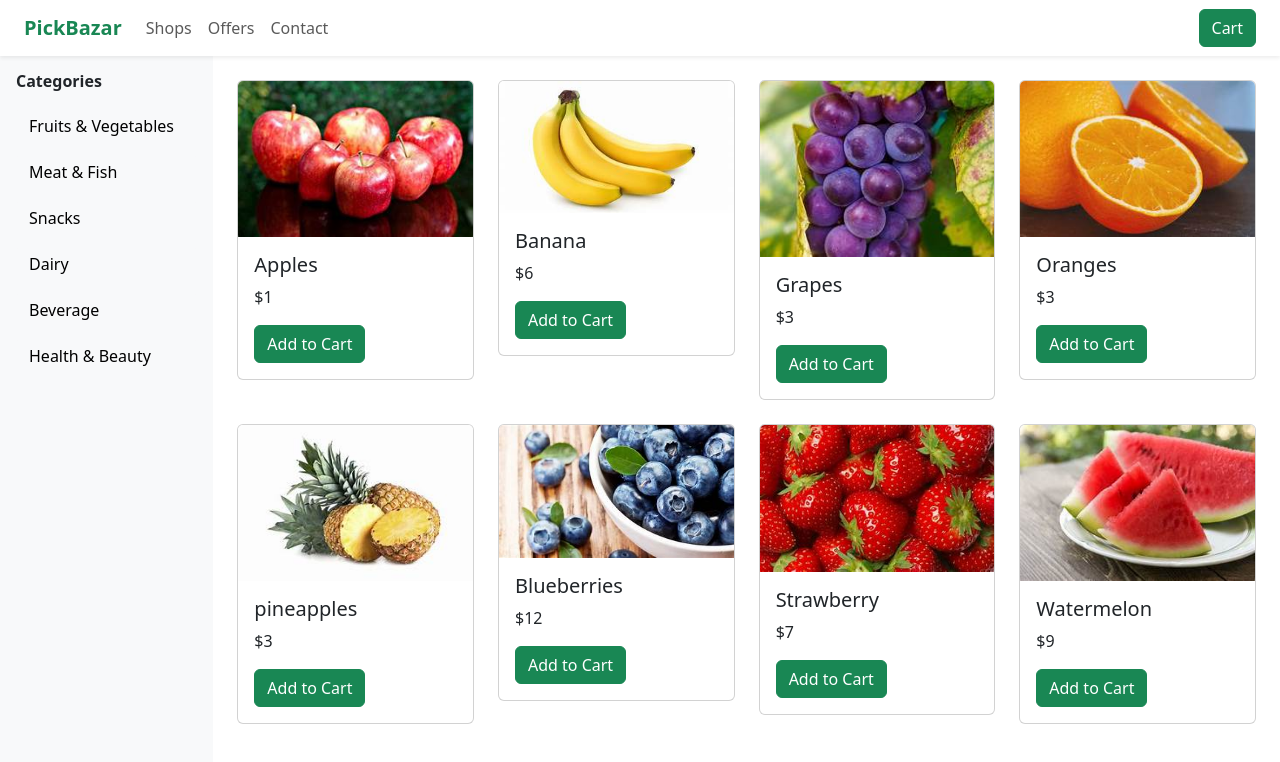
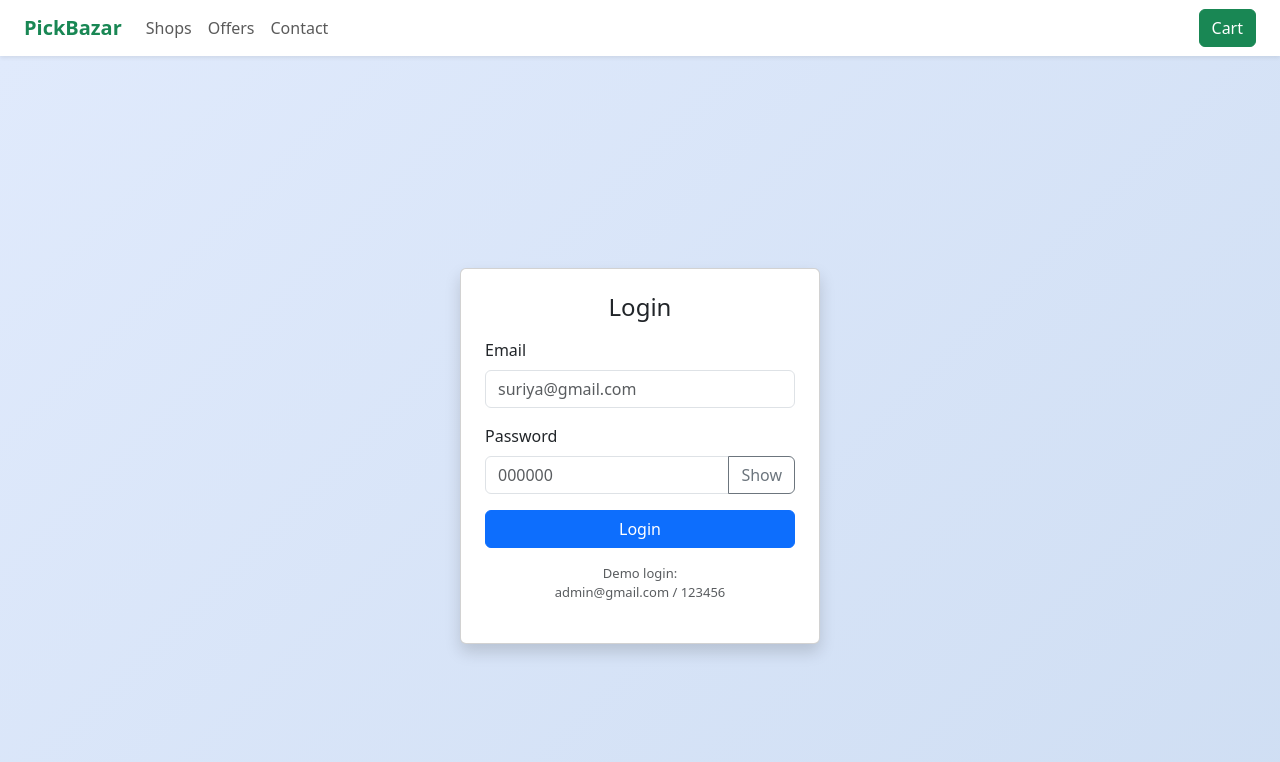
Before and after one commit to balas-1908/Ecommerce, a React (Create React App) app: page / in a window 1280 px wide. Shown: the top 762 px of the page. Built offline with nearby package versions, Linux system fonts and the light colour scheme.

Commit message:
final change

```diff
--- a/src/App.js
+++ b/src/App.js
@@ -11,8 +11,9 @@ function App() {
       <Nav />
 
       <Routes>
+        <Route path="/" element={<Login />} />
         <Route path="/login" element={<Login />} />
-        <Route path="/" element={<Home />} />
+        <Route path="/prod" element={<Home />} />
         <Route path="/cart" element={<Cart />} />
         <Route path="/checkout" element={<Che />} />
       </Routes>
--- a/src/log/login.js
+++ b/src/log/login.js
@@ -15,7 +15,7 @@ function Login() {
 
     if (email === "suriya@gmail.com" && password === "000000") {
       localStorage.setItem("loggedIn", "true");
-      navigate("/");
+      navigate("/prod");
     } else {
       setError("Invalid email or password");
     }
@@ -46,7 +46,7 @@ function Login() {
               type="email"
               name="email"
               className="form-control"
-              placeholder="admin@gmail.com"
+              placeholder="suriya@gmail.com"
               required
             />
           </div>
@@ -59,7 +59,7 @@ function Login() {
                 type={showPassword ? "text" : "password"}
                 name="password"
                 className="form-control"
-                placeholder="123456"
+                placeholder="000000"
                 required
               />
               <button
```
